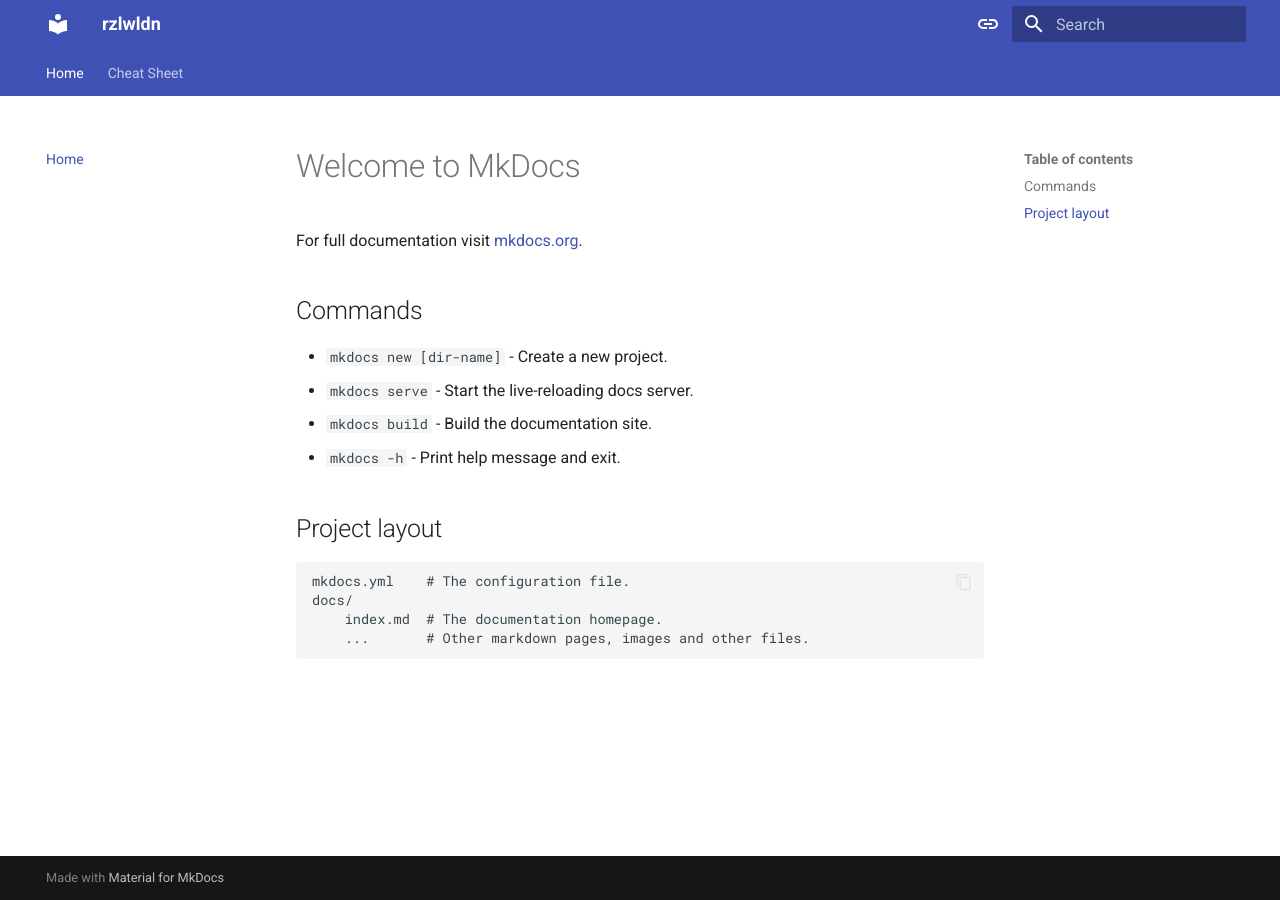
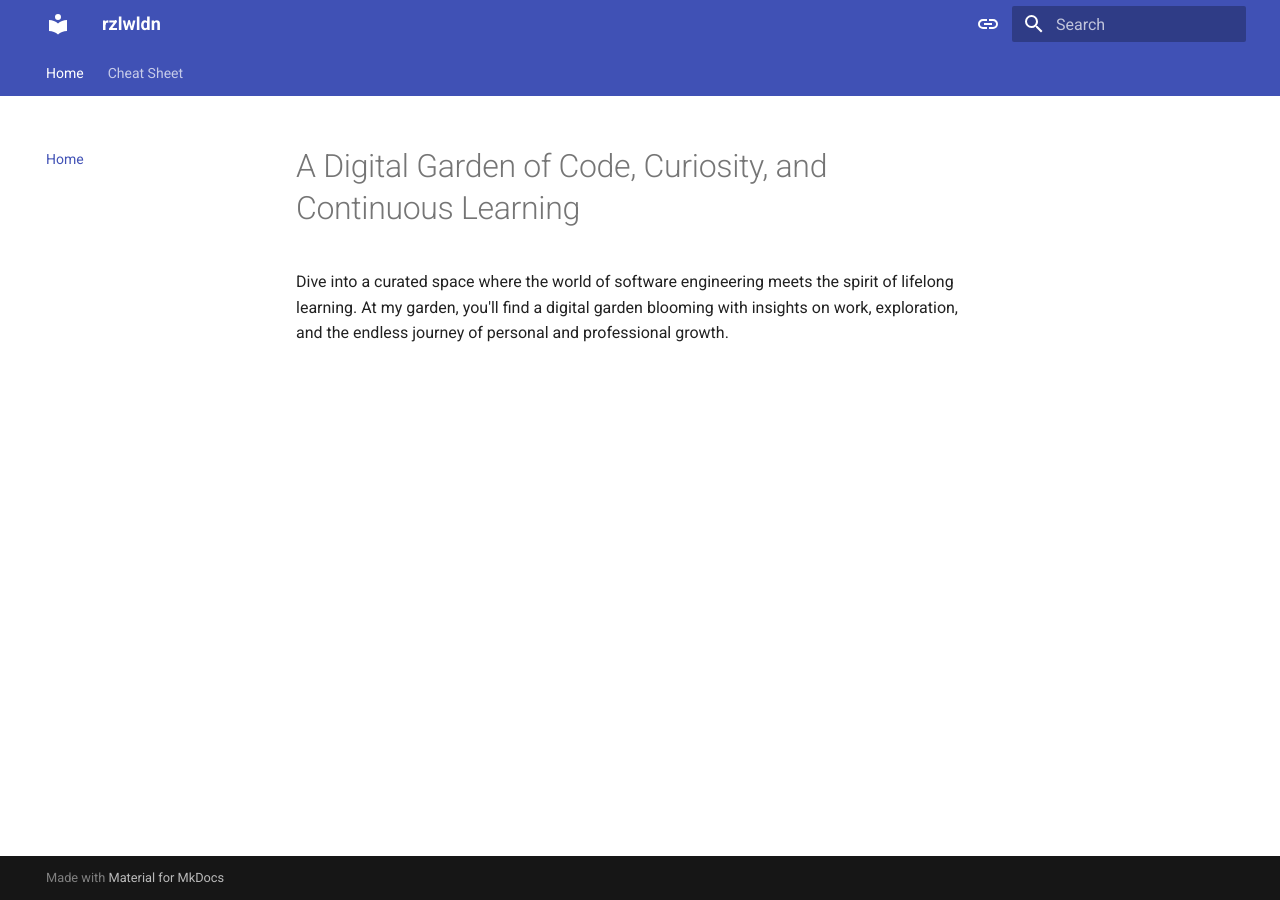
Before and after one commit to rzlwldn/rzlwldn.github.io, an MkDocs documentation site: the page built from docs/index.md, in a window 1280 px wide. Built offline with MkDocs 1.6.1 and Material for MkDocs 9.7.7, drawn with Linux system fonts in a browser that asks for light colours.

Commit message:
update content

```diff
--- a/docs/index.md
+++ b/docs/index.md
@@ -1,17 +1,3 @@
-# Welcome to MkDocs
+# A Digital Garden of Code, Curiosity, and Continuous Learning
 
-For full documentation visit [mkdocs.org](https://www.mkdocs.org).
-
-## Commands
-
-* `mkdocs new [dir-name]` - Create a new project.
-* `mkdocs serve` - Start the live-reloading docs server.
-* `mkdocs build` - Build the documentation site.
-* `mkdocs -h` - Print help message and exit.
-
-## Project layout
-
-    mkdocs.yml    # The configuration file.
-    docs/
-        index.md  # The documentation homepage.
-        ...       # Other markdown pages, images and other files.
+Dive into a curated space where the world of software engineering meets the spirit of lifelong learning. At my garden, you'll find a digital garden blooming with insights on work, exploration, and the endless journey of personal and professional growth.
--- a/mkdocs.yml
+++ b/mkdocs.yml
@@ -50,3 +50,6 @@
     - "Python":
       - cheat-sheet/python-packaging.md
       - cheat-sheet/python-install-package.md
+    - "Docker":
+      - cheat-sheet/docker/install.md
+      - cheat-sheet/docker/portainer.md
```
Also changed, not shown: docs/cheat-sheet/docker/install.md (added, +101 -0 lines), docs/cheat-sheet/docker/portainer.md (added, +27 -0 lines).
